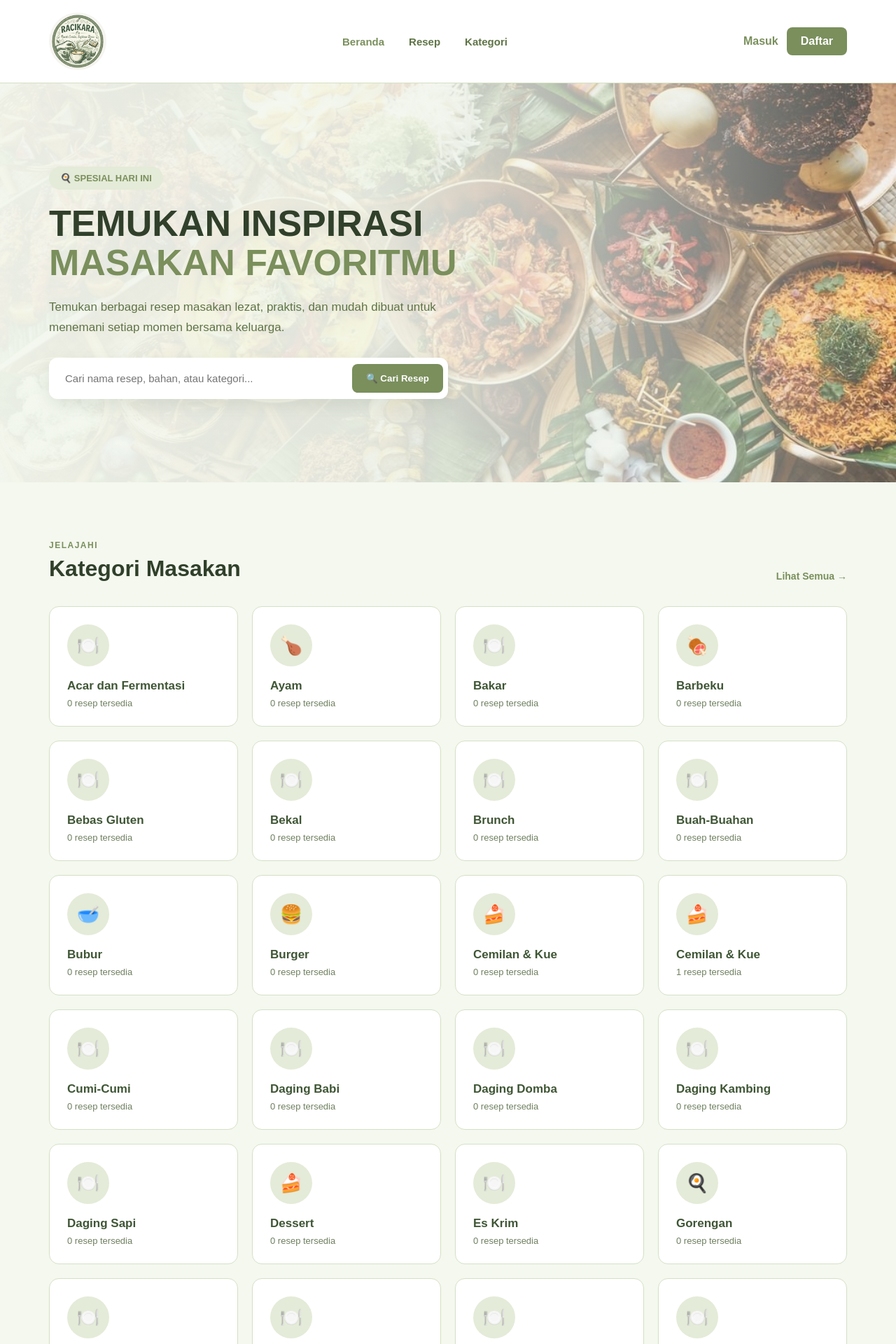
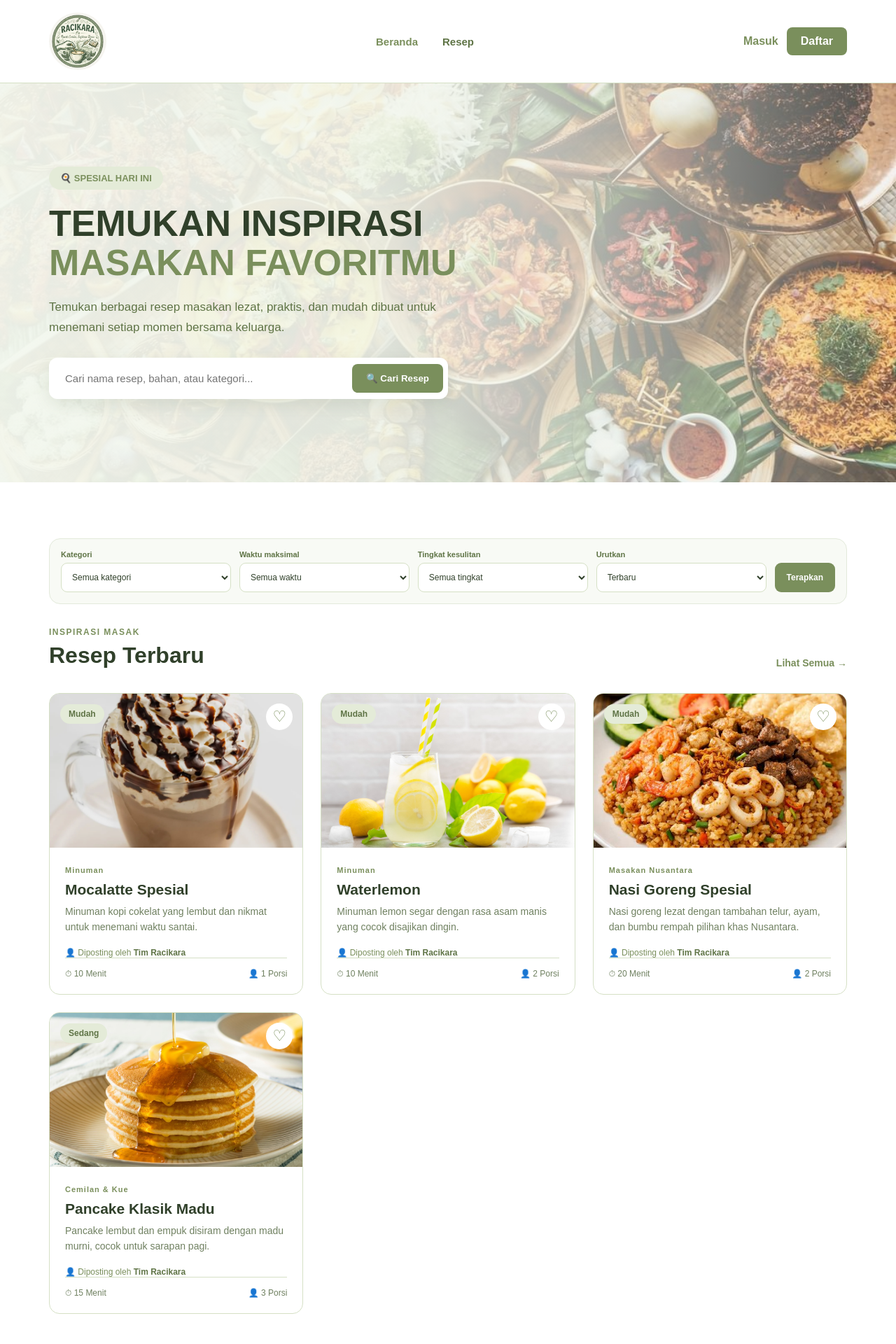
Before and after one commit to soloherlina65-afk/resep_makanan, a Laravel app: page / in a window 1280 px wide. Shown: the top 1920 px of the page at 70% size. Run offline with Laravel 10, Linux system fonts and the light colour scheme; data comes from the database, SQL or seed files in the repository; tables that the repository leaves empty hold one stand-in row (values such as "Sample post").

Commit message:
Hide home category cards
Keep category search and filters available while removing the category card section from the homepage.

Co-authored-by: Copilot <223556219+Copilot@users.noreply.github.com>

```diff
--- a/app/Http/Controllers/HomeController.php
+++ b/app/Http/Controllers/HomeController.php
@@ -12,9 +12,7 @@ class HomeController extends Controller
 {
     public function index(Request $request)
     {
-        $categories = Category::withCount('recipes')
-            ->orderBy('nama_kategori')
-            ->get();
+        $categories = Category::orderBy('nama_kategori')->get();
         $filters = $request->validate([
             'search' => ['nullable', 'string', 'max:100'],
             'category_id' => ['nullable', 'integer', 'exists:categories,id'],
--- a/resources/views/home.blade.php
+++ b/resources/views/home.blade.php
@@ -16,7 +16,6 @@
         <div class="nav-menu">
             <a href="/" class="{{ $hasFilters ? '' : 'active' }}">Beranda</a>
             <a href="#resep" class="{{ $hasFilters ? 'active' : '' }}">Resep</a>
-            <a href="#kategori">Kategori</a>
         </div>
 
         <div class="nav-actions">
@@ -91,82 +90,6 @@
     </div>
 
 </section>
-
-
-<!-- KATEGORI -->
-@if (!$search)
-<section class="category-section" id="kategori">
-
-    <div class="section-container">
-
-        <div class="section-header">
-
-            <div>
-                <span class="section-label">JELAJAHI</span>
-                <h2>Kategori Masakan</h2>
-            </div>
-
-            <a href="#kategori" class="see-all">
-                Lihat Semua →
-            </a>
-
-        </div>
-
-        <div class="category-grid">
-
-            @forelse ($categories as $category)
-
-            @php
-                $categoryName = mb_strtolower($category->nama_kategori);
-                $categoryIcon = match (true) {
-                    str_contains($categoryName, 'minum') => '🥤',
-                    str_contains($categoryName, 'nusantara') => '🍛',
-                    str_contains($categoryName, 'ayam') => '🍗',
-                    str_contains($categoryName, 'seafood'),
-                    str_contains($categoryName, 'ikan'),
-                    str_contains($categoryName, 'udang') => '🦐',
-                    str_contains($categoryName, 'burger') => '🍔',
-                    str_contains($categoryName, 'pizza') => '🍕',
-                    str_contains($categoryName, 'pasta') => '🍝',
-                    str_contains($categoryName, 'mie'),
-                    str_contains($categoryName, 'mi ') => '🍜',
-                    str_contains($categoryName, 'nasi') => '🍚',
-                    str_contains($categoryName, 'bubur') => '🥣',
-                    str_contains($categoryName, 'sate') => '🍢',
-                    str_contains($categoryName, 'goreng') => '🍳',
-                    str_contains($categoryName, 'kue'),
-                    str_contains($categoryName, 'dessert') => '🍰',
-                    str_contains($categoryName, 'sayur') => '🥗',
-                    str_contains($categoryName, 'sandwich') => '🥪',
-                    str_contains($categoryName, 'kukus') => '♨️',
-                    str_contains($categoryName, 'panggang'),
-                    str_contains($categoryName, 'barbeku') => '🍖',
-                    default => '🍽️',
-                };
-            @endphp
-
-            <a href="{{ route('home', ['category_id' => $category->id]) }}#resep" class="category-card">
-
-                <div class="category-icon" aria-hidden="true">{{ $categoryIcon }}</div>
-
-                    <h3>{{ $category->nama_kategori }}</h3>
-
-                <p>{{ $category->recipes_count }} resep tersedia</p>
-
-                </a>
-
-            @empty
-
-                <p>Belum ada kategori masakan.</p>
-
-            @endforelse
-
-        </div>
-
-    </div>
-
-</section>
-@endif
 
 
 <!-- RESEP TERBARU -->
@@ -410,7 +333,6 @@
                             <p>✓ Coba kata yang lebih umum agar hasil lebih banyak.</p>
                         </div>
                         <a class="clear-search empty-search-link" href="{{ route('home') }}">Hapus pencarian</a>
-                        <a class="browse-categories-link" href="{{ route('home') }}#kategori">Lihat semua kategori</a>
                     @endif
 
                 </div>
@@ -475,7 +397,6 @@
 
             <a href="/">Beranda</a>
             <a href="#resep">Resep</a>
-            <a href="#kategori">Kategori</a>
 
         </div>
 
```
Also changed, not shown: tests/Feature/RecipeDiscoveryTest.php (+20 -0 lines).
